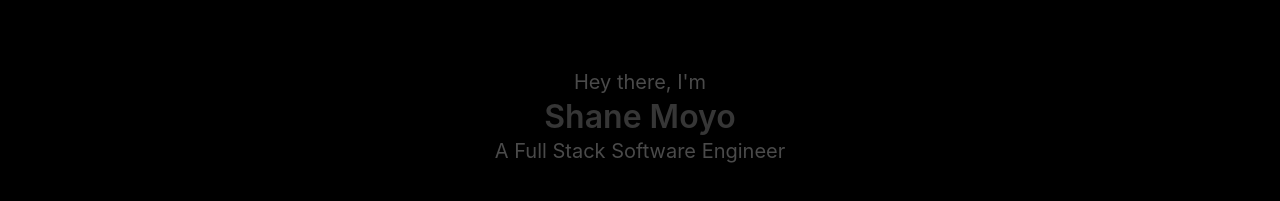
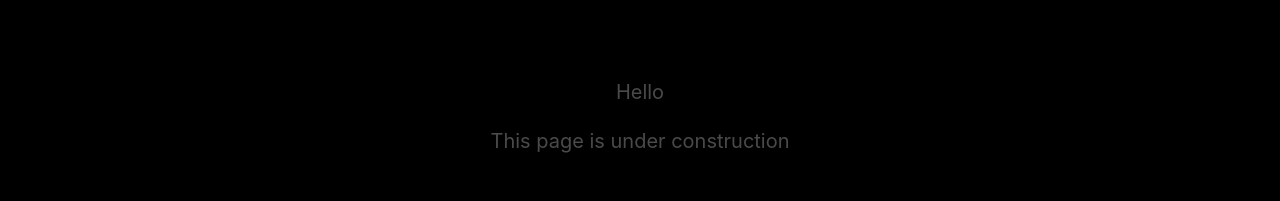
Before and after one commit to ShaneMoyo/portfolio-, a React (Create React App) app: page / in a window 1280 px wide. Shown: the part 1083-1284 px from the top of the page. Built offline with nearby package versions, Linux system fonts and the light colour scheme; a small style sheet from the web is missing.

Commit message:
add bachround image folder.

```diff
--- a/src/App.js
+++ b/src/App.js
@@ -46,9 +46,8 @@ function App() {
 
         <div class=" container has-text-centered">
         <ScrollAnimation animateIn="fadeIn" animateOut="fadeOut">
-          <h1 class="subtitle">Hey there, I'm</h1>
-          <h2 class="title">Shane Moyo</h2>
-          <h1 class="subtitle profession">A Full Stack Software Engineer</h1>
+          <h1 class="subtitle">Hello</h1>
+          <h1 class="subtitle profession">This page is under construction</h1>
           </ScrollAnimation>
         </div>
 
--- a/src/style/mystyle.scss
+++ b/src/style/mystyle.scss
@@ -31,7 +31,7 @@ $red: #FF0000;
   rgba(0, 0, 0, 0.5),
   rgba(0, 0, 0, 0.7),
   rgba(0, 0, 0, 1)
-    ),url(https://images.unsplash.com/photo-1542402716-362b0f241c9c?ixlib=rb-1.2.1&auto=format&fit=crop&w=1650&q=80) no-repeat center center fixed;
+    ),url(../img/waves.jpeg) no-repeat center center fixed;
   -webkit-background-size: cover;
   -moz-background-size: cover;
   -o-background-size: cover;
```
Also changed, not shown: src/img/waves.jpeg (added), src/style/mystyle.css.
